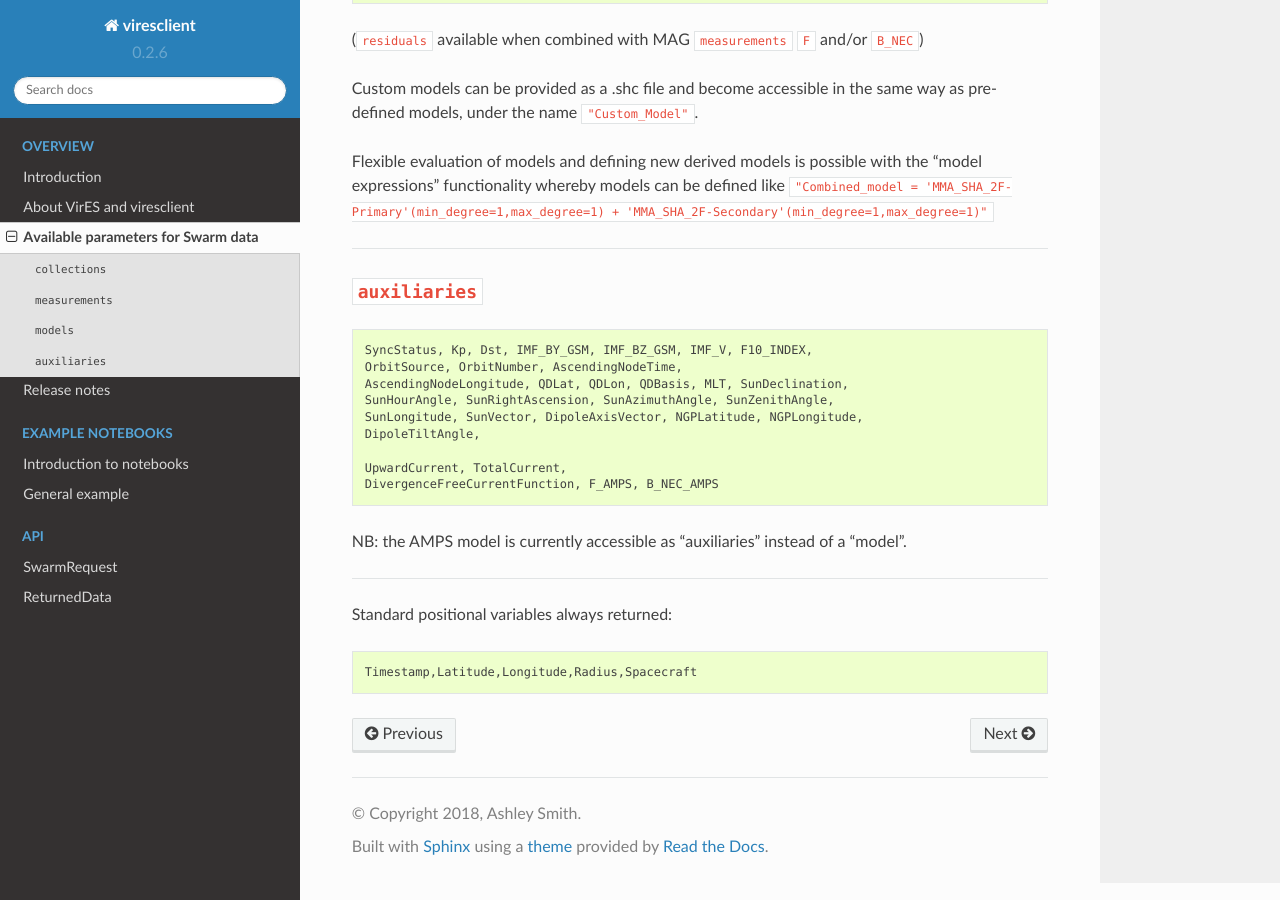
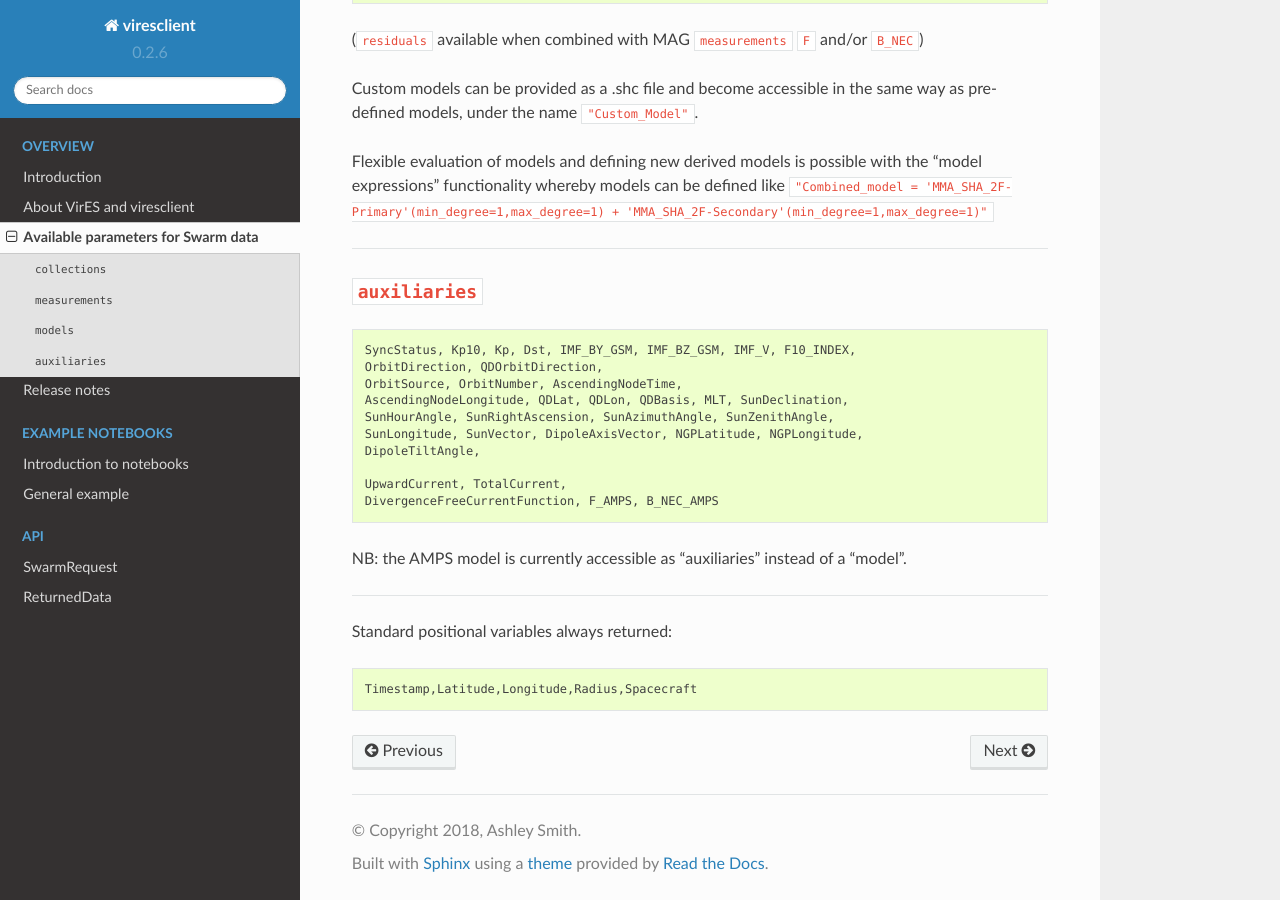
Before and after one commit to ESA-VirES/VirES-Python-Client, a Sphinx documentation site: the page built from docs/available_parameters.rst, in a window 1280 px wide and 900 px high, scrolled down 1854 px. Built offline with Sphinx 7.4.7 and the Read the Docs theme 2.0.0, drawn with Linux system fonts in a browser that asks for light colours; formulas are drawn with MathJax 3.

Commit message:
Add (QD)OrbitDirection and new Kp auxiliary parameters.

```diff
--- a/docs/available_parameters.rst
+++ b/docs/available_parameters.rst
@@ -90,7 +90,8 @@ Flexible evaluation of models and defining new derived models is possible with t
 
 ::
 
-  SyncStatus, Kp, Dst, IMF_BY_GSM, IMF_BZ_GSM, IMF_V, F10_INDEX,
+  SyncStatus, Kp10, Kp, Dst, IMF_BY_GSM, IMF_BZ_GSM, IMF_V, F10_INDEX,
+  OrbitDirection, QDOrbitDirection,
   OrbitSource, OrbitNumber, AscendingNodeTime,
   AscendingNodeLongitude, QDLat, QDLon, QDBasis, MLT, SunDeclination,
   SunHourAngle, SunRightAscension, SunAzimuthAngle, SunZenithAngle,
```
Also changed, not shown: 1 other file.
